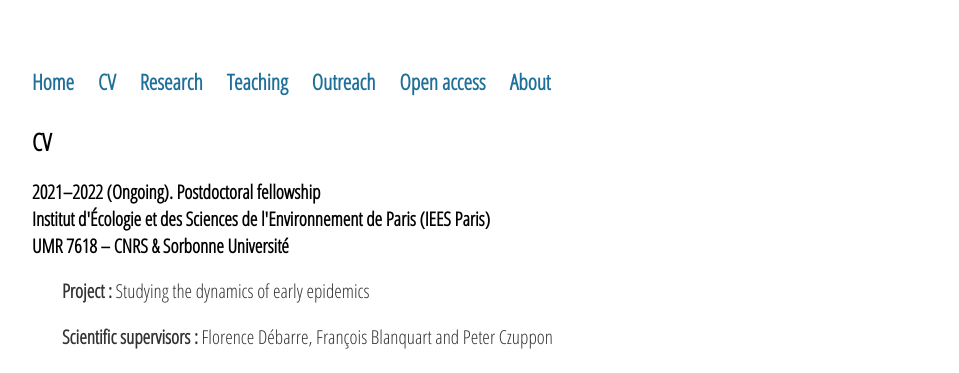
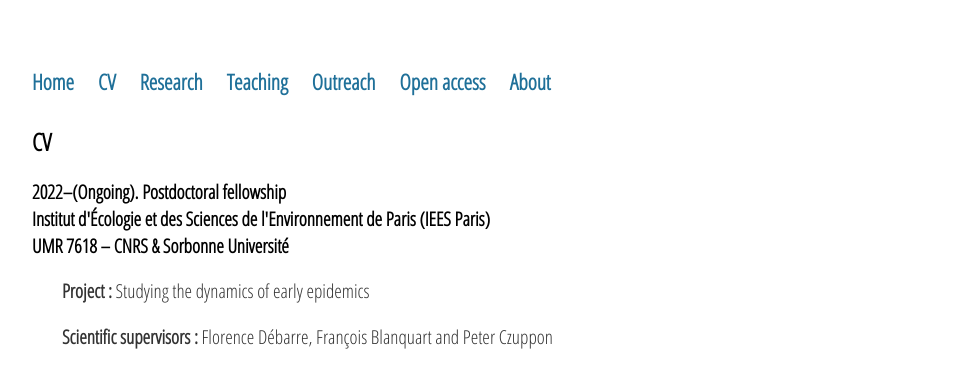
Before and after one commit to sjijon/sjijon.github.io, a Jekyll site: the page built from cv.html, in a window 1280 px wide. Shown: the top 373 px of the page, without its empty margins (160-1119 px from the left). Built offline with Jekyll 4.4.1, drawn with Linux system fonts in a browser that asks for light colours; nearby versions of some CDN libraries.

Commit message:
Fix typo

```diff
--- a/cv.html
+++ b/cv.html
@@ -4,7 +4,7 @@ title: CV
 ---
 <div class="blurb">
 	<h2>CV</h2>
-	<h4>2021&ndash;2022 (Ongoing). Postdoctoral fellowship</h4>
+	<h4>2022&ndash;(Ongoing). Postdoctoral fellowship</h4>
 	<h4>Institut d'Écologie et des Sciences de l'Environnement de Paris (IEES Paris)</h4>
 	<h4>UMR 7618 – CNRS &  Sorbonne Université</h4>
 	<p style="padding-left:30px;">
```
